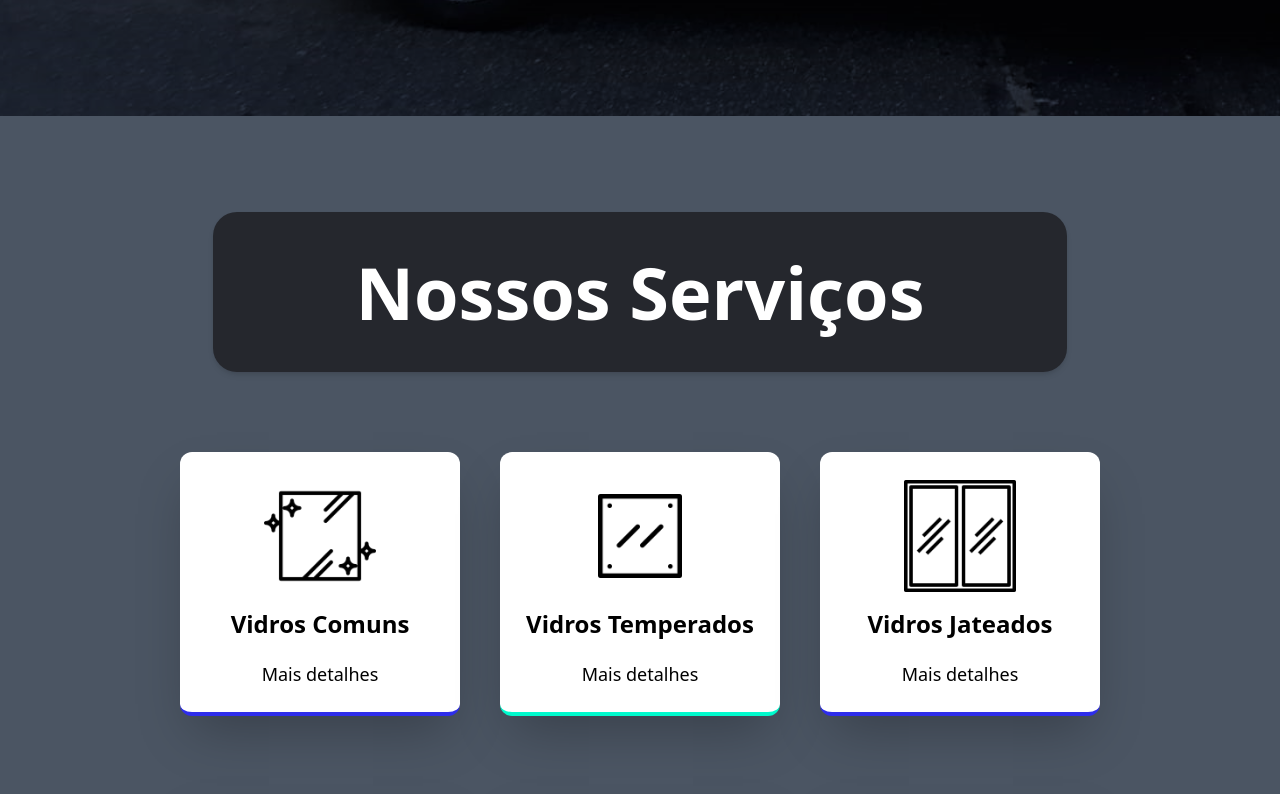
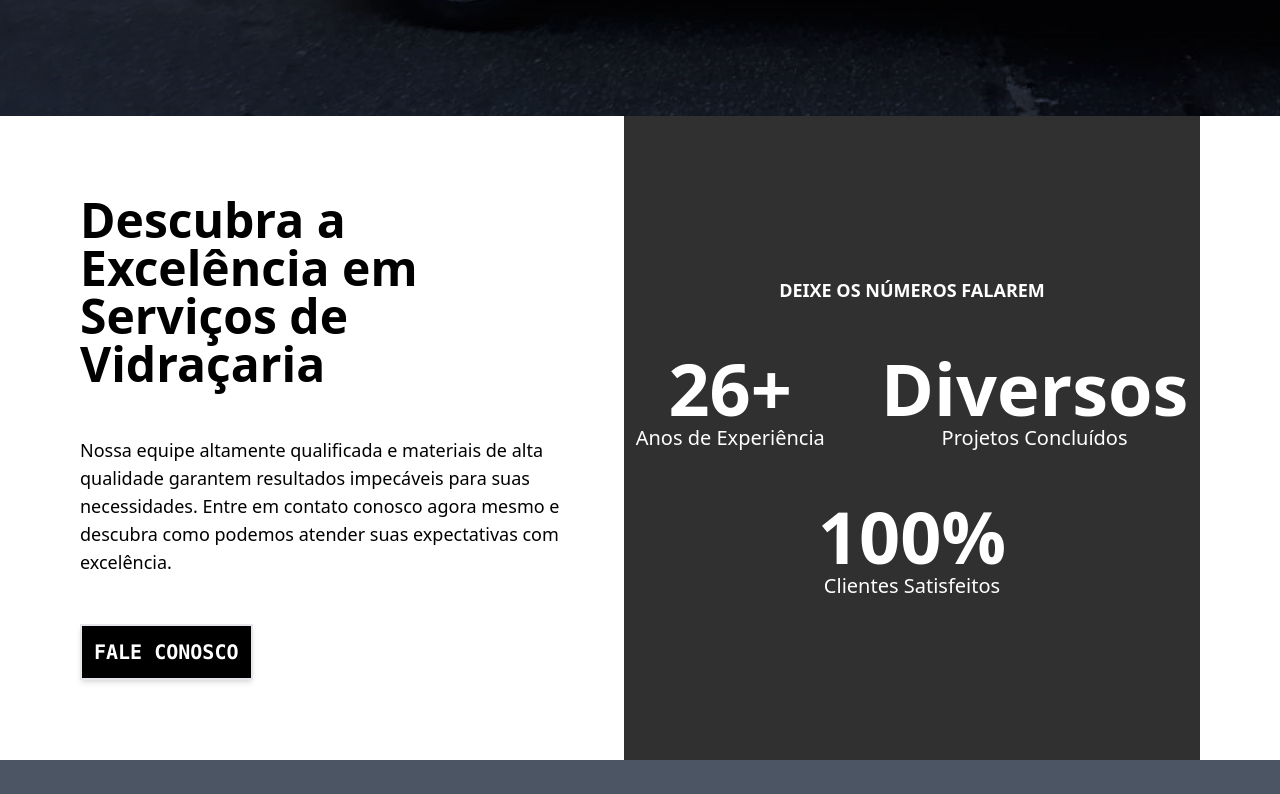
Before and after one commit to Gustavo-Brun/ArtesVidrosWRR, a Next.js app: page / in a window 1280 px wide. Shown: the part 684-1478 px from the top of the page. Built offline with nearby package versions, Linux system fonts and the light colour scheme.

Commit message:
chore: Update Section 1

```diff
--- a/src/app/page.tsx
+++ b/src/app/page.tsx
@@ -1,11 +1,13 @@
 import { Cards } from "@/components/Cards";
 import { Header } from "@/components/Header";
 import { Sash } from "@/components/Sash";
+import { Section1 } from "@/components/Section1";
 
 export default function Home() {
   return (
     <main>
       <Header/>
+      <Section1/>
       <Sash text="Nossos Serviços"/>
       <Cards/>
     </main>
--- a/src/components/Pdf.tsx
+++ b/src/components/Pdf.tsx
@@ -80,7 +80,7 @@ export const Pdf: React.FC<PdfProps> = ({ userData, generatePDF, contentRef }) =
 
           <aside className='flex flex-col items-end m-4 font-medium'>
             <p>Total de Serviços/Produtos <span>{userData.serviços.length}</span></p>
-            <p>Valor Total: <span>{userData.total}</span> </p>
+            <p>Valor Total: R$<span>{userData.total}</span>,00 </p>
           </aside>
         </section>
 
--- a/src/components/Section1.tsx
+++ b/src/components/Section1.tsx
@@ -1,34 +1,76 @@
-import React from 'react'
+'use client'
+
+import Link from 'next/link';
+import React, { useEffect, useState } from 'react'
 
 export function Section1() {
+
+
+    const NumberAnimation = (finalNumber:number, time:number) => {
+
+        const [number, setNumber] = useState(0);
+
+        useEffect(() => {
+
+          const interval = setInterval(() => {
+
+            setNumber((prevNumber) => {
+                const nextNumber = prevNumber + 1;
+
+                if (nextNumber <= finalNumber) {
+                  return nextNumber;
+                } else {
+                  clearInterval(interval);
+                  return prevNumber;
+                }
+              });
+            }, time);
+
+
+          return () => clearInterval(interval);
+        }, []);
+
+        return <span>{number}</span>;
+      };
+
   return (
-    <section className="flex mx-20 my-10 items-center ">
+    <section className="flex h-3/4 mb-10 -mt-24 items-center px-20  bg-white ">
 
-        <div className='bg-red-400'>
-            <h2 className="font-bold text-5xl    ">
+        <div className='w-1/2 grid gap-12 mr-16 justify-items-start '>
+            <h2 className="font-bold text-5xl">
                 Descubra a Excelência em Serviços de Vidraçaria
             </h2>
-            <p>
+            <p className='text-lg'>
                 Nossa equipe altamente qualificada e materiais de alta qualidade garantem resultados impecáveis para suas necessidades. Entre em contato conosco agora mesmo e descubra como podemos atender suas expectativas com excelência.
             </p>
-            <button>
+            <Link
+            target='blank'
+            href={'https://wa.me/5511974276250/?text=Ol%C3%A1+Vidra%C3%A7aria+Artes+Vidros+W.R.R.+Quero+Solicitar+um+Or%C3%A7amento+Gratuito.'}
+            className='text-xl shadow-md text-white p-3 border-2 bg-black font-mono font-bold transition-transform duration-300 ease-in-out transform hover:scale-110 hover:text-red-600'>
                 FALE CONOSCO
-            </button>
+            </Link>
         </div>
 
-        <div className='bg-orange-400 w-6/12'>
-            <p>
+        <div className='bg-color-section1 text-white h-full w-3/5 py-40 grid gap-12 justify-items-center items-center text-xl'>
+            <p className="font-bold text-lg">
                 DEIXE OS NÚMEROS FALAREM
             </p>
-            <p>
-                <span>26+</span>
-                Anos de Experiência
-            </p>
-            <p>
-                <span>100%</span>
-                Clientes Satisfeitos
-            </p>
+            <div className='flex'>
+                <div className='mr-14 text-center'>
+                    <span className='text-7xl font-bold'>{NumberAnimation(26, 100)}+</span>
+                    <p>Anos de Experiência</p>
+                </div>
+                <div className='text-center'>
+                    <p className='text-7xl font-bold'>Diversos </p>
+                    <p>Projetos Concluídos</p>
+                </div>
+            </div>
+            <div className='text-center'>
+                <span className='text-7xl font-bold'>{NumberAnimation(100, 50)}%</span>
+                <p>Clientes Satisfeitos</p>
+            </div>
         </div>
+
 
     </section>
   )
--- a/tailwind.config.ts
+++ b/tailwind.config.ts
@@ -13,7 +13,8 @@ const config: Config = {
         'color-secundary': '#00facd',
         'color-logo': '#c2eafb',
         'color-sash': '#25272D',
-        'color-header-footer': 'rgba(0, 0, 0, .1)'
+        'color-header-footer': 'rgba(0, 0, 0, .1)',
+        'color-section1': '#303031'
       },
       fontFamily: {
         'font-heebo': ['Heebo', 'sans-serif']
```
